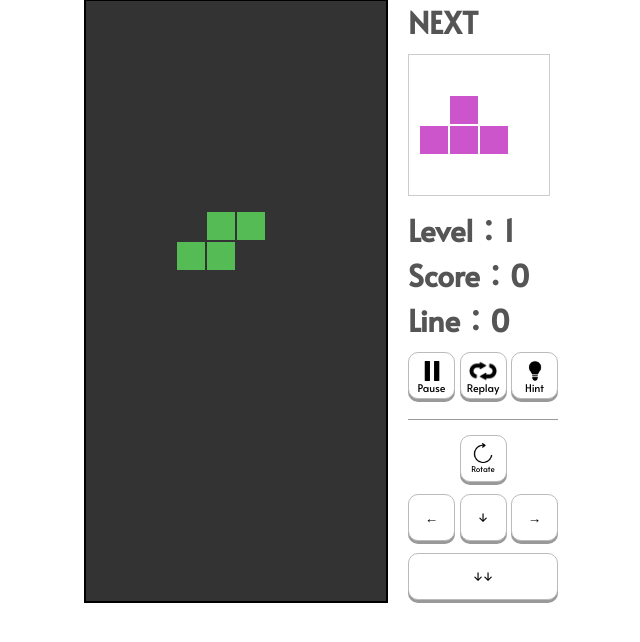
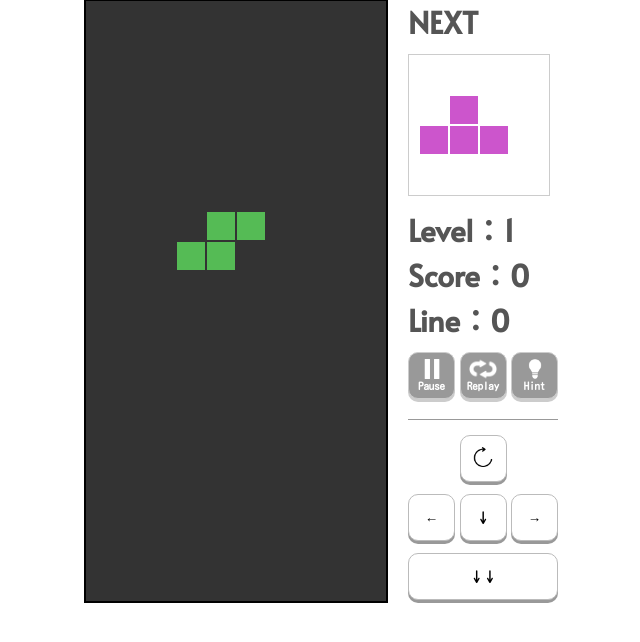
Before and after one commit to vm31i6rmp/project, a PHP site: page / in a window 1280 px wide. Shown: the part 101-743 px from the top of the page, without its empty margins (319-959 px from the left). Run offline with PHP 8.4, Linux system fonts and the light colour scheme.

Commit message:
update_0416

```diff
--- a/tetris/css/style.css
+++ b/tetris/css/style.css
@@ -1,6 +1,4 @@
 body {
-  font-family: "Alata", sans-serif;
-  font-family: "Archivo Black", sans-serif;
   font-family: "Oswald", sans-serif;
 }
 
@@ -39,19 +37,21 @@ h3 {
   margin: 10px 0 15px;
   padding-bottom: 20px;
   border-bottom: 1px solid #999;
+  width: 150px;
 }
 
 .btn {
-  border: 1px solid #bbb;
-  background-color: #fff;
+  border: 1px solid #ccc;
+  background-color: #999;
   border-radius: 10px;
   width: 45px;
   height: 45px;
-  box-shadow: 0 3px #999;
+  box-shadow: 0 3px #ccc;
   display: block;
   box-sizing: content-box;
   padding: 0;
   position: relative;
+  color: #fff;
 }
 .btn:hover {
   cursor: pointer;
@@ -62,24 +62,26 @@ h3 {
 }
 .btn img {
   position: absolute;
-  top: 40%;
+  top: 35%;
   left: 50%;
   transform: translate(-50%, -50%);
 }
 .btn p {
   position: absolute;
-  top: 60%;
+  top: 62%;
   left: 50%;
   transform: translateX(-50%);
   font-size: 8pt;
-  font-family: "Alata", sans-serif;
+  font-family: "Kosugi Maru", sans-serif;
+  font-weight: bold;
 }
 
 .keyboard {
   width: 150px;
 }
 .keyboard p {
-  font-family: "Alata", sans-serif;
+  font-family: "Kosugi Maru", sans-serif;
+  font-weight: bold;
 }
 
 .keyboard-container-1 {
@@ -117,12 +119,6 @@ h3 {
 #keyboard-btn-up {
   position: relative;
 }
-#keyboard-btn-up img {
-  position: absolute;
-  top: 15%;
-  left: 50%;
-  transform: translateX(-50%);
-}
 #keyboard-btn-up p {
   position: absolute;
   top: 60%;
--- a/tetris/css/style.scss
+++ b/tetris/css/style.scss
@@ -1,9 +1,11 @@
 @charset "UTF-8";
 
 body{
-  font-family: 'Alata', sans-serif;
-  font-family: 'Archivo Black', sans-serif;
+  // font-family: 'Alata', sans-serif;
+  // font-family: 'Archivo Black', sans-serif;
+  // font-family: 'Kosugi Maru', sans-serif;
   font-family: 'Oswald', sans-serif;
+  // font-family: 'Secular One', sans-serif;
 }
 h3{
   font-family: 'Alata', sans-serif;
@@ -40,19 +42,21 @@ h3{
   margin: 10px 0 15px;
   padding-bottom: 20px;
   border-bottom: 1px solid #999;
+  width: 150px;
 }
 .btn{
   // border: none;
-  border: 1px solid #bbb;
-  background-color: #fff;
+  border: 1px solid #ccc;
+  background-color: #999;
   border-radius: 10px;
   width: 45px;
   height: 45px;
-  box-shadow: 0 3px #999;
+  box-shadow: 0 3px #ccc;
   display: block;
   box-sizing: content-box;
   padding: 0;
   position: relative;
+  color: #fff;
   &:hover{
     cursor: pointer;
   }
@@ -62,23 +66,25 @@ h3{
   }
   img{
     position: absolute;
-    top: 40%;
+    top: 35%;
     left: 50%;
     transform: translate(-50%,-50%);
   }
   p{
     position: absolute;
-    top: 60%;
+    top: 62%;
     left: 50%;
     transform: translateX(-50%);
     font-size: 8pt;
-    font-family: 'Alata', sans-serif;
+    font-family: 'Kosugi Maru', sans-serif;
+    font-weight: bold;
   }
 }
 .keyboard{
   width: 150px;
   p{
-    font-family: 'Alata', sans-serif;
+    font-family: 'Kosugi Maru', sans-serif;
+    font-weight: bold;
   }
 }
 .keyboard-container-1{
@@ -112,12 +118,12 @@ h3{
 }
 #keyboard-btn-up{
   position: relative;
-  img{
-    position: absolute;
-    top: 15%;
-    left: 50%;
-    transform: translateX(-50%);
-  }
+  // img{
+  //   position: absolute;
+  //   top: 15%;
+  //   left: 50%;
+  //   transform: translateX(-50%);
+  // }
   p{
     position: absolute;
     top: 60%;
--- a/tetris/index.html
+++ b/tetris/index.html
@@ -5,7 +5,7 @@
   <meta name="viewport" content="width=device-width, initial-scale=1.0">
   <link rel="preconnect" href="https://fonts.googleapis.com">
   <link rel="preconnect" href="https://fonts.gstatic.com" crossorigin>
-  <link href="https://fonts.googleapis.com/css2?family=Alata&family=Archivo+Black&family=Oswald:wght@400;500;600&display=swap" rel="stylesheet">
+  <link href="https://fonts.googleapis.com/css2?family=Alata&family=Archivo+Black&family=Kosugi+Maru&family=Oswald:wght@400;500;600&family=Secular+One&display=swap" rel="stylesheet">
   <link rel="stylesheet" href="css/reset.css">
   <link rel="stylesheet" href="css/style.css">
   <title>Tetris</title>
@@ -46,7 +46,7 @@
         <div class="keyboard-container-1">
           <button class="keyboard-btn" id="keyboard-btn-up">
             <img src="img/rotate.png" width="20" height="20" alt="">
-            <p>Rotate</p>
+            <!-- <p>Rotate</p> -->
           </button>
         </div>
         <div class="keyboard-container">
--- a/tetris/main.js
+++ b/tetris/main.js
@@ -216,6 +216,7 @@ function init() {
   LEVEL.innerHTML = 1;
   LINE.innerHTML = 0;
   SCORE.innerHTML = 0;
+  dropSpeed = 1000;
 }
 
 // 一つの block を描画
```
Also changed, not shown: tetris/img/hint.png, tetris/img/old/hint.png (added), tetris/img/old/pause.png (added), tetris/img/old/play.png (added), tetris/img/old/replay.png (added), tetris/img/old/rotate.png (added), tetris/img/pause.png, tetris/img/play.png, tetris/img/replay.png, 4 other files.
